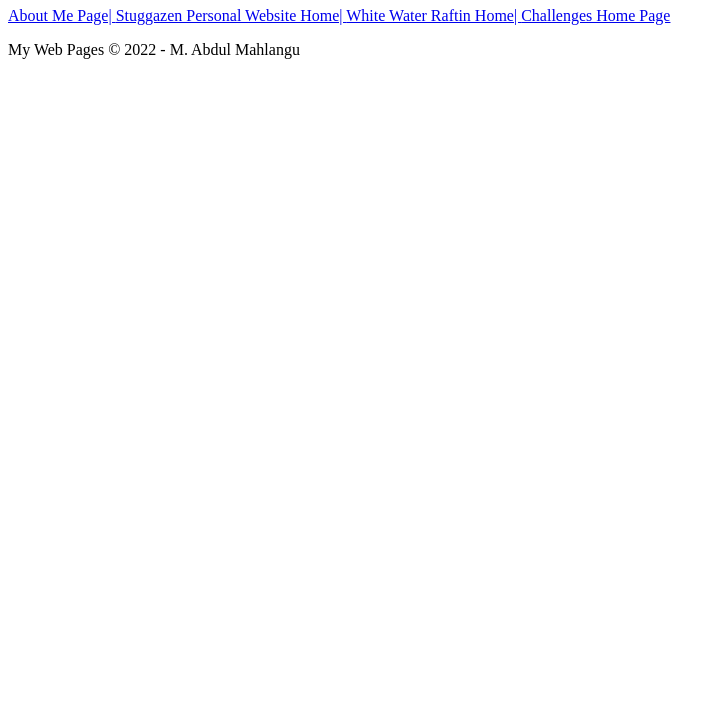
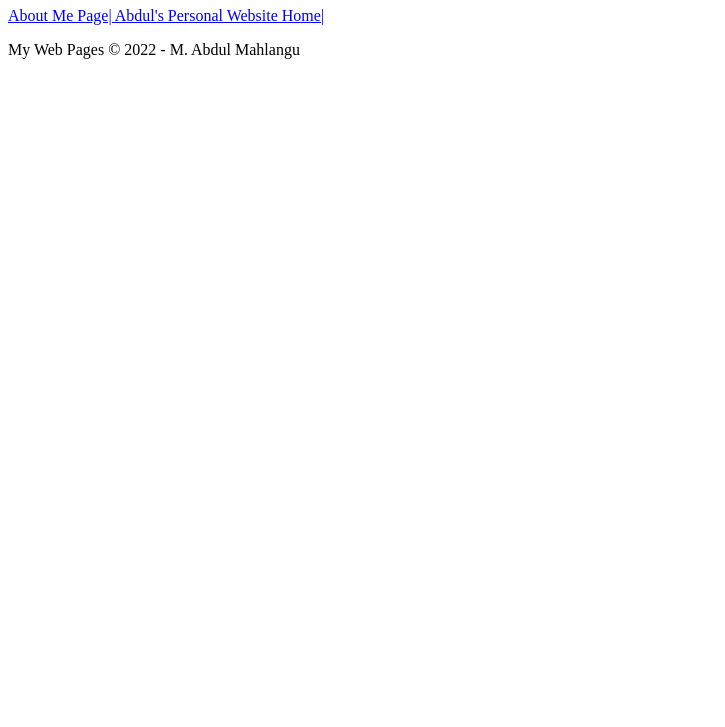
Before and after one commit to abdulmahl/personal-website-wdd130, a plain HTML site: page index.html in a window 1280 px wide. Shown: the part 73-800 px from the top of the page, without its empty margins (0-725 px from the left). Drawn offline with Linux system fonts and the light colour scheme.

Commit message:
Modified my files.

```diff
--- a/index.html
+++ b/index.html
@@ -10,9 +10,7 @@
     <h1>Welcome To My First Personal Website Project</h1>
   <nav>
       <a href="aboutme/index.html">About Me Page| </a>
-      <a href="spp/index.html">Stuggazen Personal Website Home| </a>
-      <a href="wwr/index.html">White Water Raftin Home| </a>
-      <a href="challenges/byui.html">Challenges Home Page</a>
+      <a href="spp/index.html">Abdul's Personal Website Home| </a>
   </nav>
 <p>My Web Pages &copy; 2022 - M. Abdul Mahlangu</p>
 </body>
```
